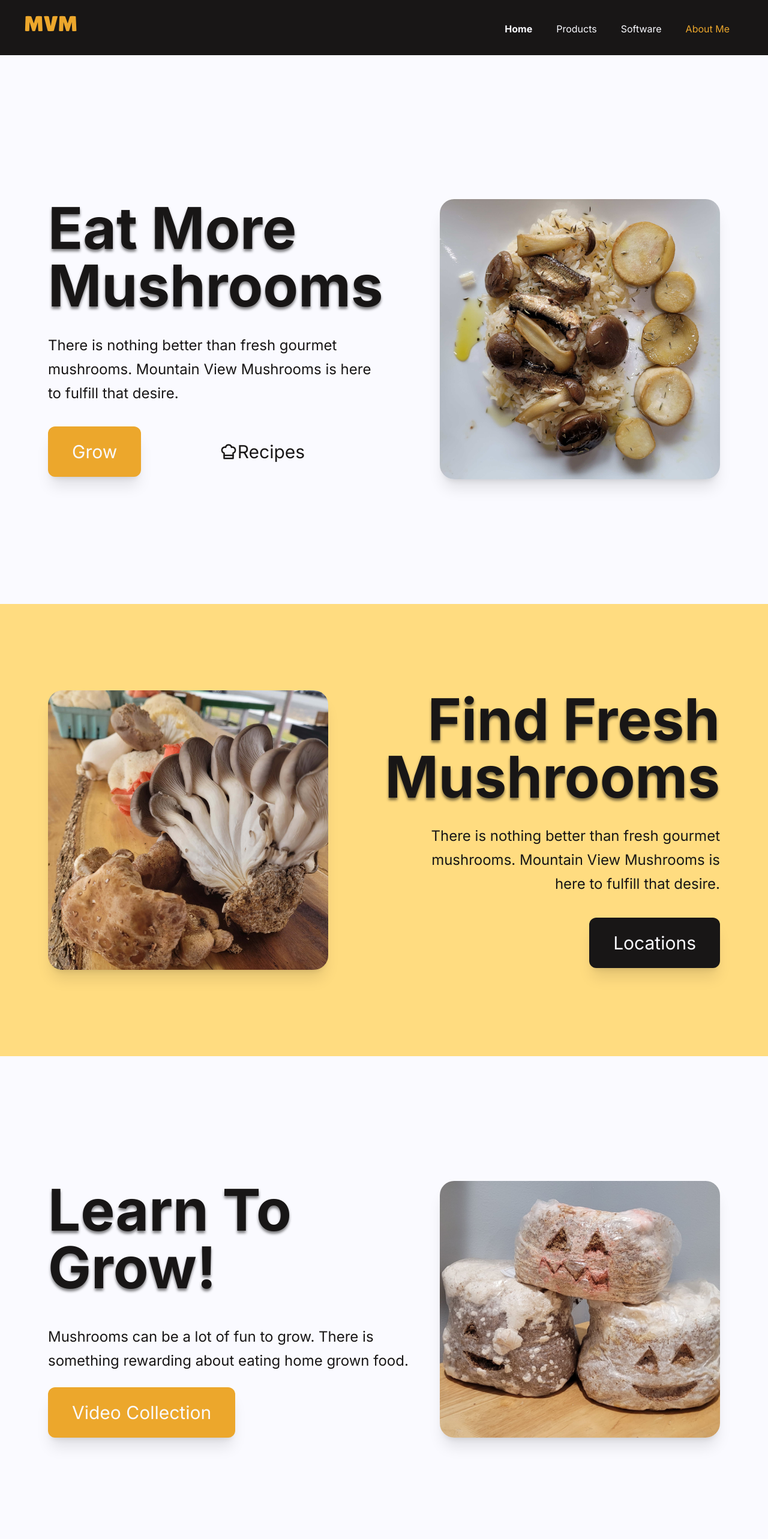
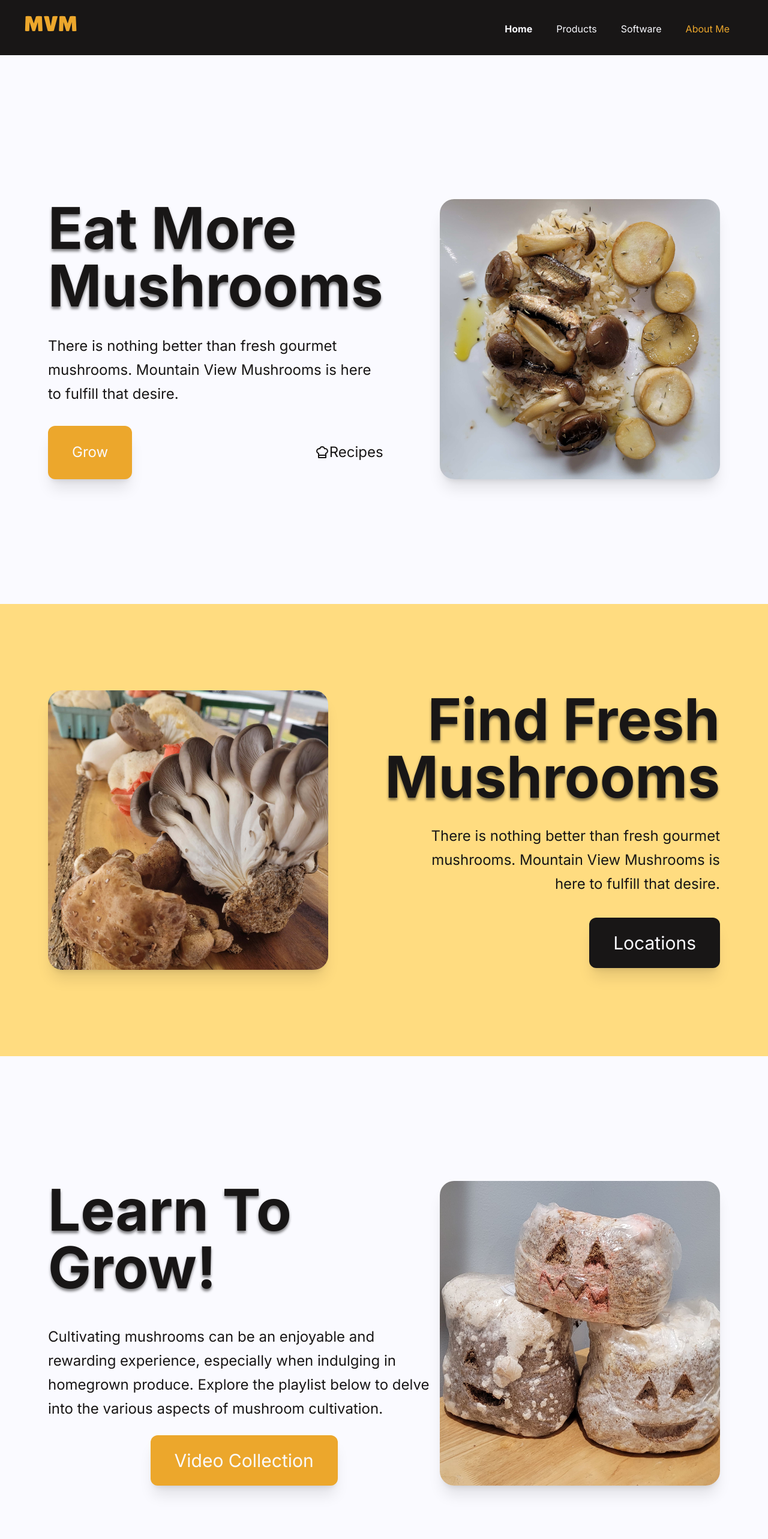
Before and after one commit to HunterVargo/Mountain-View-Mushrooms, a React (Create React App) app: page / in a window 1280 px wide. Shown: the part 20-2586 px from the top of the page at 60% size. Built offline with nearby package versions, Linux system fonts and the light colour scheme.

Commit message:
Add: Mobile Landing Page

```diff
--- a/src/Layout.jsx
+++ b/src/Layout.jsx
@@ -6,7 +6,7 @@ const Layout = () => {
   return (
     <>
       <Header />
-      <div className="flex justify-center py-8 bg-GhostWhite font-inter text-EerieBlack">
+      <div className="flex justify-center sm:py-8 bg-GhostWhite font-inter text-EerieBlack">
         <Outlet />
       </div>
       <Footer />
--- a/src/Pages/LandingPage.jsx
+++ b/src/Pages/LandingPage.jsx
@@ -1,24 +1,24 @@
-import React, { useEffect, useState } from "react";
+// import React, { useEffect, useState } from "react";
 import { Helmet } from "react-helmet";
-
+import { Link } from "react-router-dom";
 import { TbChefHat } from "react-icons/tb";
 
 const LandingPage = () => {
-  const [DisplaySize, setDisplaySize] = useState(window.innerWidth);
+  // const [DisplaySize, setDisplaySize] = useState(window.innerWidth);
 
-  useEffect(() => {
-    function WacthWidth() {
-      setDisplaySize(window.innerWidth);
-    }
-    window.addEventListener("resize", WacthWidth);
+  // useEffect(() => {
+  //   function WacthWidth() {
+  //     setDisplaySize(window.innerWidth);
+  //   }
+  //   window.addEventListener("resize", WacthWidth);
 
-    return () => {
-      window.removeEventListener("resize", WacthWidth);
-    };
-  }, []);
+  //   return () => {
+  //     window.removeEventListener("resize", WacthWidth);
+  //   };
+  // }, []);
 
-  return DisplaySize >= 1280 ? (
-    <div className="overflow-x-hidden">
+  return (
+    <div className="overflow-x-hidden text-5xl sm:text-8xl">
       <Helmet>
         <title>Mountain View Mushrooms</title>
         <meta
@@ -28,11 +28,16 @@ const LandingPage = () => {
         <link rel="canonical" href="/" />
       </Helmet>
 
-      <div className="flex justify-center">
-        <div className=" flex my-32 justify-between w-maxView  p-20">
-          <div className=" font-inter text-EerieBlack w-1/3 grid">
+      <div className="flex justify-center sm:text-left text-center">
+        <div className=" sm:flex sm:my-32 justify-between sm:w-maxView w-screen px-6 sm:p-20 p-10">
+          <img
+            className="rounded-3xl w-full shadow-xl sm:hidden "
+            src="/Img/KingTCooked.jpg"
+            alt="King Trumpets Cooked"
+          />
+          <div className=" font-inter text-EerieBlack sm:w-1/3 grid">
             <h1
-              className=" font-bold text-8xl"
+              className=" font-bold sm:m-0 mt-6"
               style={{ textShadow: "0px 4px 4px rgba(0, 0, 0, 0.5)" }}
             >
               Eat More Mushrooms
@@ -41,80 +46,95 @@ const LandingPage = () => {
               There is nothing better than fresh gourmet mushrooms. Mountain
               View Mushrooms is here to fulfill that desire.
             </p>
-            <div className="flex items-center mt-6 text-3xl">
-              <button className="bg-HunyadiYellow shadow-xl text-GhostWhite rounded-xl px-10 py-6">
+            <div className="flex justify-around sm:justify-between w-full mt-6 text-2xl">
+              <button className="bg-HunyadiYellow shadow-xl text-GhostWhite rounded-xl sm:px-10 sm:py-6 px-8 py-3">
                 Grow
               </button>
-              <div className="flex items-center w-full justify-center animate-pulse">
+              <div className="flex items-center animate-pulse">
                 <TbChefHat />
                 <button>Recipes</button>
               </div>
             </div>
           </div>
           <img
-            className="rounded-3xl w-5/12 shadow-xl"
+            className="rounded-3xl w-5/12 shadow-xl hidden sm:block"
             src="/Img/KingTCooked.jpg"
             alt="King Trumpets Cooked"
           />
         </div>
       </div>
-      <div className="bg-Jasmine py-16 my-22 w-svw flex justify-center">
-        <div className="flex justify-between  w-maxView p-20">
+      <div className="bg-Jasmine sm:py-16 sm:my-22 w-svw flex justify-center ">
+        <div className="sm:flex justify-between w-maxView sm:p-20 p-6">
           <img
-            className="rounded-3xl w-5/12 shadow-xl"
+            className="rounded-3xl w-svw shadow-xl  sm:hidden"
             src="/Img/MushroomDisplay.jpg"
             alt="King Trumpets Cooked"
           />
-          <div className="font-inter text-EerieBlack text-right flex-wrap justify-end grid">
+          <img
+            className="rounded-3xl w-5/12 shadow-xl hidden sm:block"
+            src="/Img/MushroomDisplay.jpg"
+            alt="King Trumpets Cooked"
+          />
+          <div className="font-inter text-EerieBlack sm:text-right text-center flex-wrap justify-end grid">
             <h1
-              className="font-bold text-8xl"
+              className="font-bold sm:m-0 mt-6"
               style={{ textShadow: "0px 4px 4px rgba(0, 0, 0, 0.5)" }}
             >
               Find Fresh Mushrooms
             </h1>
-            <div className="flex justify-end">
+            <div className="flex sm:justify-end justify-center">
               <p className=" text-2xl w-4/5 leading-10 mt-6">
                 There is nothing better than fresh gourmet mushrooms. Mountain
                 View Mushrooms is here to fulfill that desire.
               </p>
             </div>
-            <div className="flex justify-end items-center mt-6 text-3xl">
-              <button className="bg-EerieBlack shadow-xl text-GhostWhite rounded-xl  px-10 py-6">
+            <div className="flex sm:justify-end justify-center items-center mt-6 text-3xl">
+              <button className="bg-EerieBlack shadow-xl text-GhostWhite rounded-xl  sm:px-10 sm:py-6 px-10 py-3">
                 Locations
               </button>
             </div>
           </div>
         </div>
       </div>
-      <div className="flex justify-center">
-        <div className="flex my-32 justify-between w-maxView p-20">
+      <div className="flex justify-center sm:text-left text-center">
+        <div className="sm:flex sm:my-32 justify-between w-maxView sm:p-20 p-6">
+          <img
+            className="rounded-3xl w-full shadow-xl sm:hidden "
+            src="/Img/KingTCooked.jpg"
+            alt="King Trumpets Cooked"
+          />
           <div className="font-inter text-EerieBlack grid">
             <h1
-              className="font-bold text-8xl"
+              className="font-bold sm:m-0 mt-6 "
               style={{ textShadow: "0px 4px 4px rgba(0, 0, 0, 0.5)" }}
             >
-              Learn To <br /> Grow!
+              Learn To Grow!
             </h1>
             <p className="mt-12 text-2xl leading-10">
-              Mushrooms can be a lot of fun to grow. There is something
-              rewarding about eating home grown food.
+              Cultivating mushrooms can be an enjoyable and rewarding
+              experience, especially when indulging in homegrown produce.
+              Explore the playlist below to delve into the various aspects of
+              mushroom cultivation.
             </p>
-            <div className="flex item-center mt-6 text-3xl">
-              <button className="bg-HunyadiYellow text-GhostWhite rounded-xl  px-10 py-6 shadow-xl">
+            <div className="flex item-center justify-center mt-6 text-3xl">
+              <Link
+                to={
+                  "https://www.youtube.com/watch?v=4BiOVZ2VnQ8&list=PLqb2NkRJhIoqaPikdbl4Xo7HybL4sVzo9"
+                }
+                className="bg-HunyadiYellow text-GhostWhite rounded-xl  px-10 py-6 shadow-xl"
+              >
                 Video Collection
-              </button>
+              </Link>
             </div>
           </div>
           <img
-            className="rounded-3xl w-5/12 shadow-xl"
+            className="rounded-3xl w-5/12 shadow-xl hidden sm:block"
             src="/Img/mushroomkit.jpg"
             alt="Halloween Grow Kits"
           />
         </div>
       </div>
     </div>
-  ) : (
-    <div>heloo</div>
   );
 };
 
--- a/tailwind.config.js
+++ b/tailwind.config.js
@@ -22,7 +22,7 @@ module.exports = {
     extend: {
       width: {
         maxView: "1280px",
-        miniView: "360px",
+        miniView: "320px",
       },
       fontFamily: {
         inter: ["inter", "sans-serif"],
```
